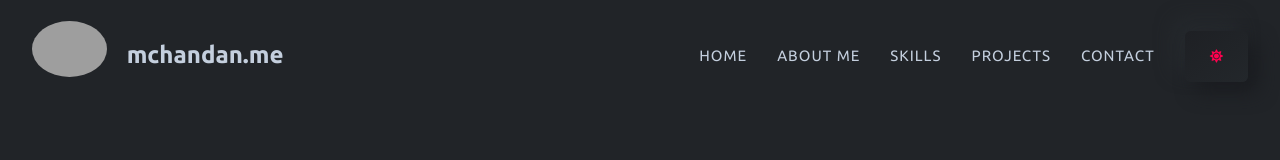
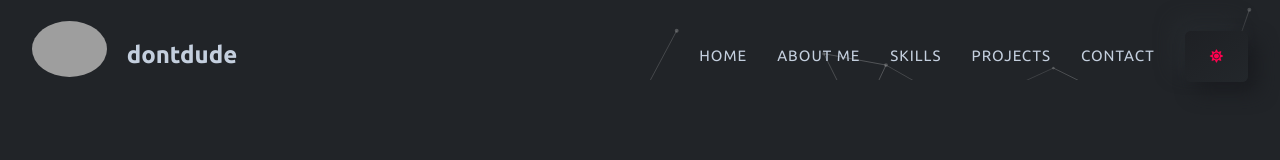
Before and after one commit to dontdude/Portfolio, a React (Create React App) app: page / in a window 1280 px wide. Shown: the top 160 px of the page. Built offline with nearby package versions, Linux system fonts and the light colour scheme; no server answers; grey boxes are pictures that could not be loaded.

Commit message:
feature: particle effect background

```diff
--- a/package.json
+++ b/package.json
@@ -16,7 +16,9 @@
     "react-dom": "^18.2.0",
     "react-reveal": "^1.2.2",
     "react-simple-typewriter": "^3.0.1",
+    "react-tsparticles": "^2.12.2",
     "react-vertical-timeline-component": "^3.5.2",
+    "tsparticles-slim": "^2.12.0",
     "web-vitals": "^3.0.1"
   },
   "scripts": {
--- a/public/index.html
+++ b/public/index.html
@@ -28,7 +28,7 @@
         "@context": "https://schema.org",
         "@type": "Person",
         "name": "Chandan Mishra",
-        "url": "https://mchandan.me/",
+        "url": "https://dontdude.vercel.app/",
         "mail": "mishrachandan.dd@gmail.com"
         "phone": "+91 7011125038",
         "sameAs": [
--- a/src/App.js
+++ b/src/App.js
@@ -8,6 +8,7 @@ import Contact from "./components/contact/Contact.js";
 import Footer from "./components/footer/Footer.js";
 import "./App.css";
 import AnimatedCursor from "react-animated-cursor";
+import ParticleBackground from "./components/ParticleBackground";
 
 const App = () => {
   const [theme, setTheme] = useState(
@@ -33,6 +34,7 @@ const App = () => {
 
   return (
     <div className={`App ${theme}`}>
+      <ParticleBackground theme={theme} />
       <Header theme={theme} toggleTheme={toggleTheme} />
       <Hero />
       <hr />
--- /dev/null
+++ b/src/components/ParticleBackground.js
@@ -0,0 +1,91 @@
+import React, { useCallback } from "react";
+import Particles from "react-tsparticles";
+import { loadSlim } from "tsparticles-slim";
+
+const ParticleBackground = ({ theme }) => {
+  const particlesInit = useCallback(async (engine) => {
+    await loadSlim(engine);
+  }, []);
+
+  const particlesConfig = {
+    fullScreen: {
+      enable: true,
+      zIndex: -1, // Behind everything
+    },
+    particles: {
+      number: {
+        value: 50,
+        density: {
+          enable: true,
+          value_area: 800,
+        },
+      },
+      color: {
+        value: theme === "dark" ? "#ffffff" : "#3c3e41", // White in dark mode, Dark Grey in light
+      },
+      shape: {
+        type: "circle",
+      },
+      opacity: {
+        value: 0.3, // Subtle opacity
+        random: true,
+      },
+      size: {
+        value: 2,
+        random: true,
+      },
+      move: {
+        enable: true,
+        speed: 1, // Slow, professional movement
+        direction: "none",
+        random: false,
+        straight: false,
+        out_mode: "out",
+        bounce: false,
+      },
+      links: {
+        enable: true,
+        distance: 150,
+        color: theme === "dark" ? "#ffffff" : "#3c3e41",
+        opacity: 0.2, // Subtle links
+        width: 1,
+      },
+    },
+    interactivity: {
+      detect_on: "canvas",
+      events: {
+        onhover: {
+          enable: true,
+          mode: "grab", // Constellation effect on hover
+        },
+        resize: true,
+      },
+      modes: {
+        grab: {
+          distance: 140,
+          line_linked: {
+            opacity: 0.5,
+          },
+        },
+      },
+    },
+    retina_detect: true,
+    background: {
+      color: "transparent", // Background color handled by CSS
+      image: "",
+      position: "50% 50%",
+      repeat: "no-repeat",
+      size: "cover",
+    },
+  };
+
+  return (
+    <Particles
+      id="tsparticles"
+      init={particlesInit}
+      options={particlesConfig}
+    />
+  );
+};
+
+export default ParticleBackground;
--- a/src/components/header/Header.js
+++ b/src/components/header/Header.js
@@ -30,7 +30,7 @@ const Header = ({ theme, toggleTheme }) => {
       <div className="container d_flex">
        <div className="logo">
          <img className="circle" src={logo} alt='' />
-         <h2><a href="#home">mchandan.me</a></h2>
+         <h2><a href="#home">dontdude</a></h2>
        </div>
 
        <div className="navlink">
```
Also changed, not shown: 2 other files (tests, documents, lock files or other folders).
